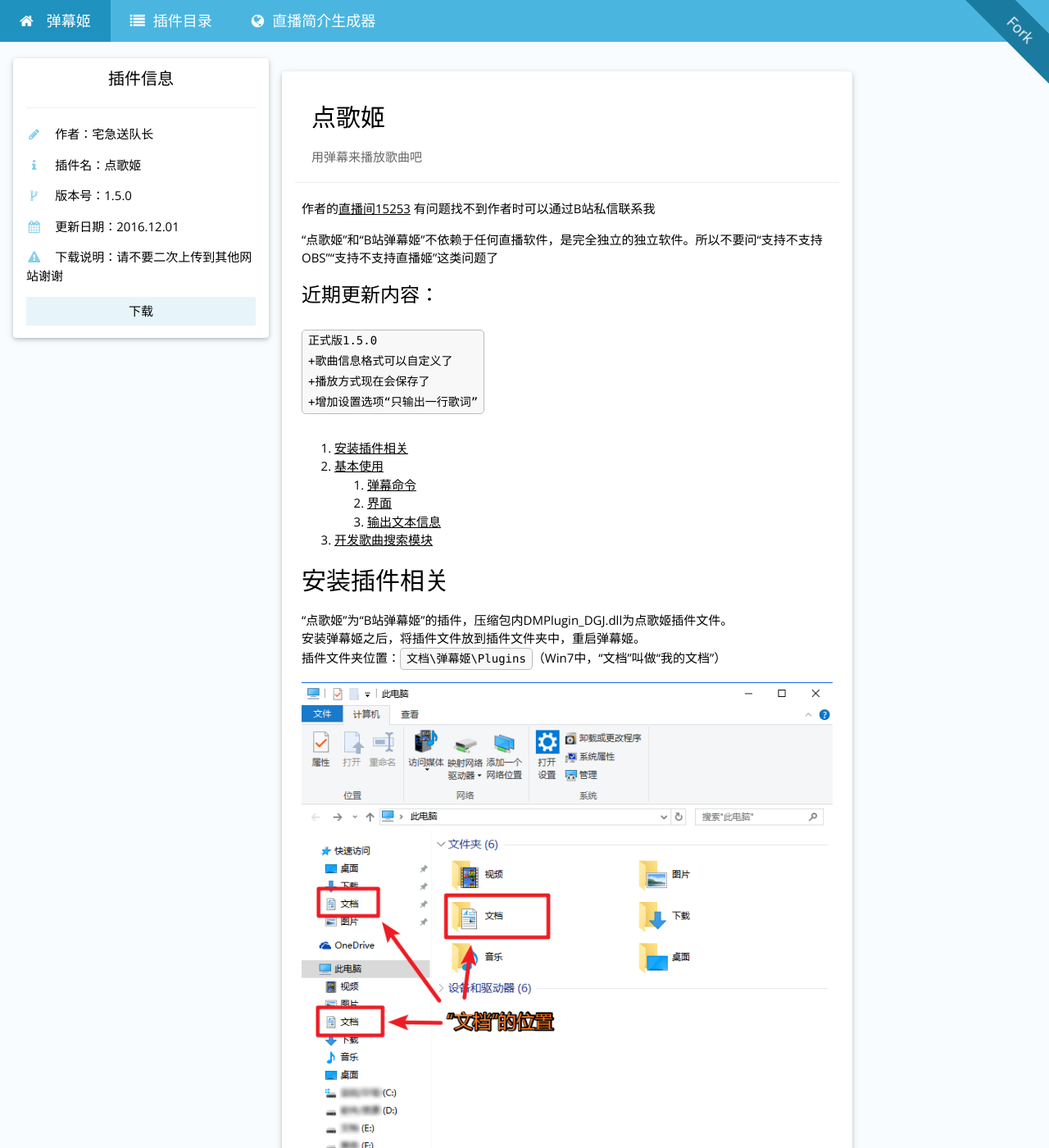
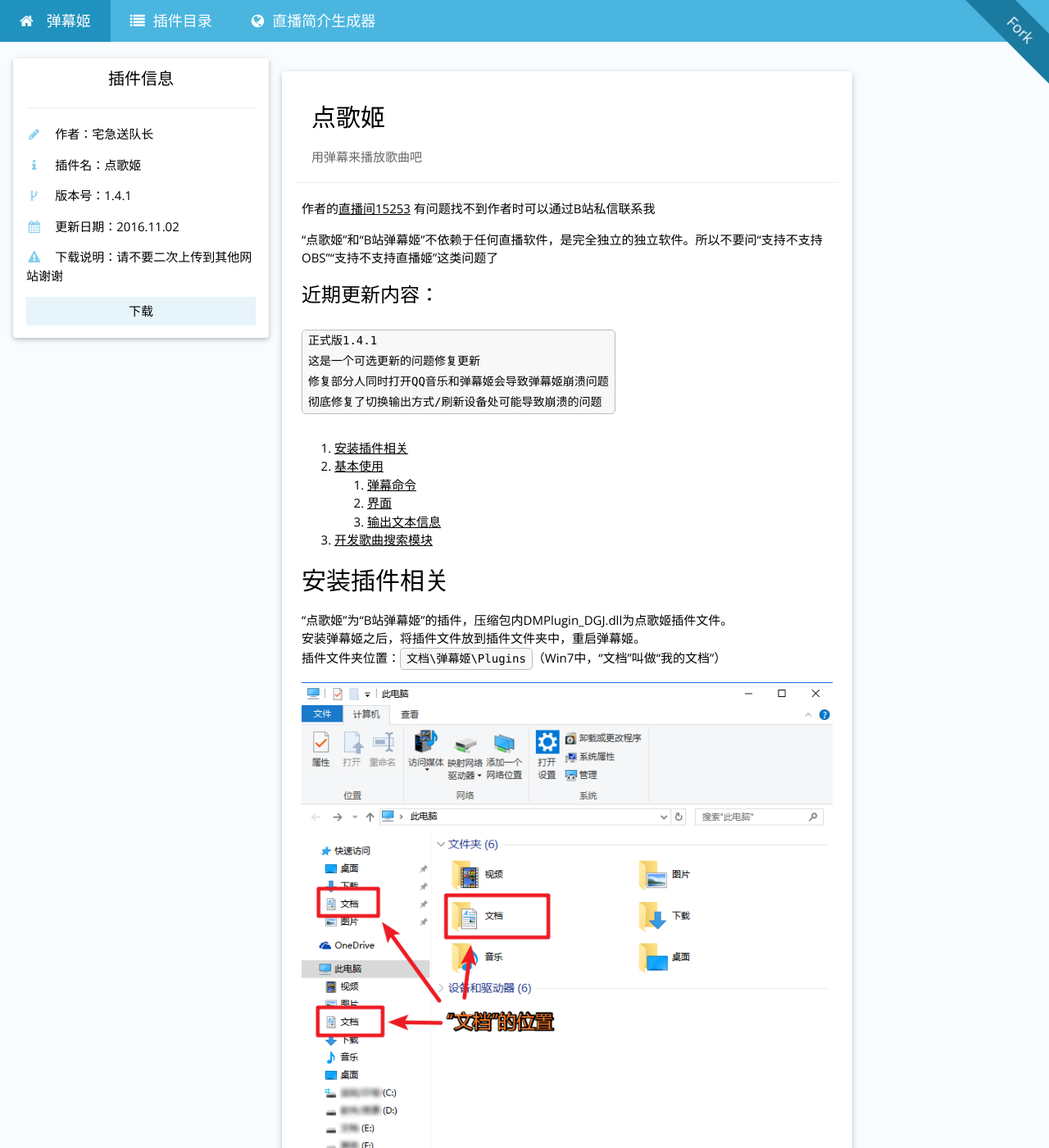
Before and after one commit to Bililive/www.danmuji.org, a Jekyll site: the page built from _plugin/DGJ.md, in a window 1280 px wide and 1400 px high. Shown: the whole window at 82% size. Built offline with Jekyll 4.4.1, drawn with Linux system fonts in a browser that asks for light colours; nearby versions of some CDN libraries; some web fonts are replaced; comment, search, counter and statistics services are not loaded; some of the changed text lies outside the part shown.

Commit message:
Coding Pages 404, undo

````diff
--- a/_plugin/DGJ.md
+++ b/_plugin/DGJ.md
@@ -4,9 +4,9 @@
 plugin_author: 宅急送队长
 plugin_name: 点歌姬
 plugin_desc: 用弹幕来播放歌曲吧
-plugin_version: 1.5.0
-plugin_update: 2016.12.01
-plugin_dllink: /resource/DGJ/DGJ1.5.0.zip
+plugin_version: 1.4.1
+plugin_update: 2016.11.02
+plugin_dllink: /resource/DGJ/DGJ1.4.1.zip
 plugin_dlnote: 请不要二次上传到其他网站谢谢
 ---
 作者的[直播间15253](http://live.bilibili.com/15253)
@@ -17,10 +17,10 @@
 ### 近期更新内容：
 
 ```
-正式版1.5.0
-+歌曲信息格式可以自定义了
-+播放方式现在会保存了
-+增加设置选项“只输出一行歌词”
+正式版1.4.1
+这是一个可选更新的问题修复更新
+修复部分人同时打开QQ音乐和弹幕姬会导致弹幕姬崩溃问题
+彻底修复了切换输出方式/刷新设备处可能导致崩溃的问题
 ```
 
 
@@ -44,7 +44,6 @@
 如安装后依旧出错，或有其他错误。请将桌面上生成的错误日志发给插件作者，谢谢~
 
 **点歌姬本体是没有任何歌曲搜索功能的，需要给点歌姬添加“歌曲搜索模块”来搜索歌曲。**
-点歌姬压缩包中已附带搜索模块
 目前有三个可用的歌曲搜索模块：（截至到2016.10.20）
 
 - LWLAPI，作者：宅急送队长&LWL12，网易云音乐，经由 https://api.lwl12.com 中转解析
@@ -90,8 +89,10 @@
 
 ### <a name="usage_gui"></a>界面
 
-在弹幕姬的插件面板，右键“点歌姬”，点击“管理”打开界面。
-在点歌姬的搜索模块界面可以选择使用哪个搜索模块。
+这个好像没有什么好说明的，多点两下鼠标就知道都怎么用了
+注意设置里面，单首歌曲最多播放时间是“秒”不是“分钟”
+歌词搜索默认是关闭的
+
 
 ### <a name="usage_output"></a>输出文本信息
 
````
Also changed, not shown: resource/DGJ/about.html (+1 -9 lines), 1 other file.
